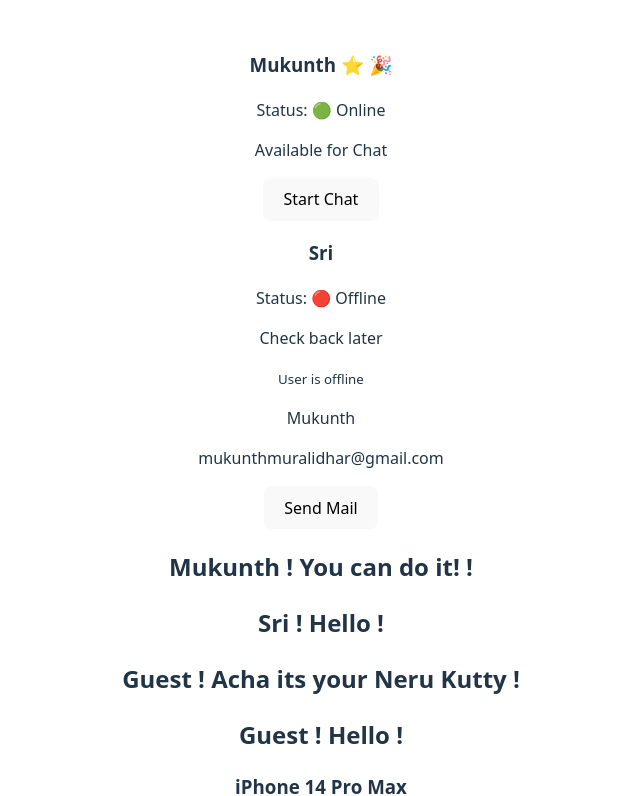
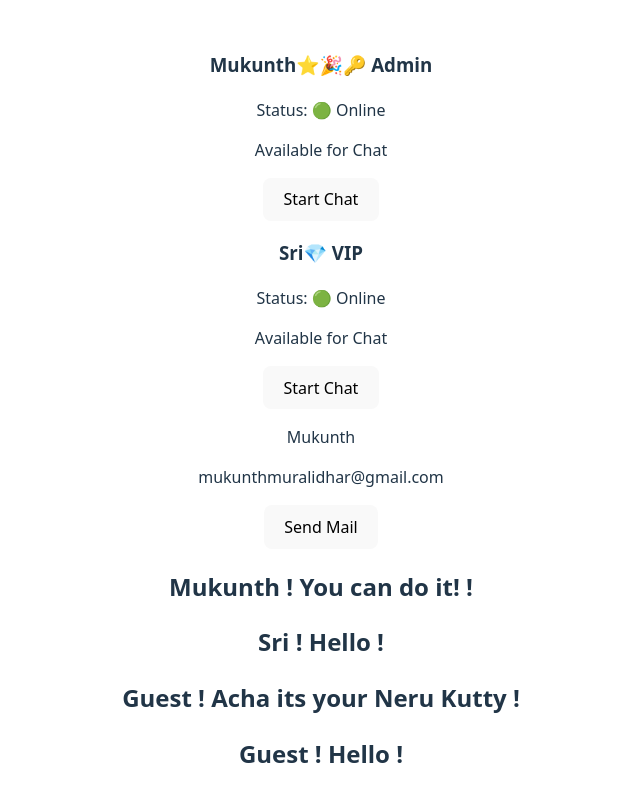
Before and after one commit to Mukunth90/core-concepts, a React (Vite) app: page / in a window 1280 px wide. Shown: the top 796 px of the page, without its empty margins (319-959 px from the left). Built offline with nearby package versions, Linux system fonts and the light colour scheme.

Commit message:
Conditional rendering
1. If statements - Great for completely different renders or returning null
2. Ternary operator (?:) - Perfect for either/or situations
3. AND operator (&&) - Ideal for show/hide scenarios
4. Variables - Best for complex logic that would make your JSX messy

```diff
--- a/src/App.jsx
+++ b/src/App.jsx
@@ -20,8 +20,9 @@ function App() {
         isOnline={true}
         isPremium={true}
         isNewUser={true}
+        role="admin"
       />
-      <UserDetails name="Sri" isOnline={false} hideOffline={true} />
+      <UserDetails name="Sri" isOnline={true} hideOffline={true} role="VIP" />
 
       <CardWrapper title="User Profile">
         <p>Mukunth</p>
--- a/src/UserDetails.jsx
+++ b/src/UserDetails.jsx
@@ -22,7 +22,10 @@ export const UserDetails = ({
   return (
     <div>
       <h3>
-        {name} {isPremium && <span>⭐</span>} {isNewUser && <span>🎉</span>}
+        {name}
+        {isPremium && <span>⭐</span>}
+        {isNewUser && <span>🎉</span>}
+        {roleBadge}
       </h3>
 
       <span>Status: {isOnline ? '🟢 Online' : '🔴 Offline'}</span>
```
